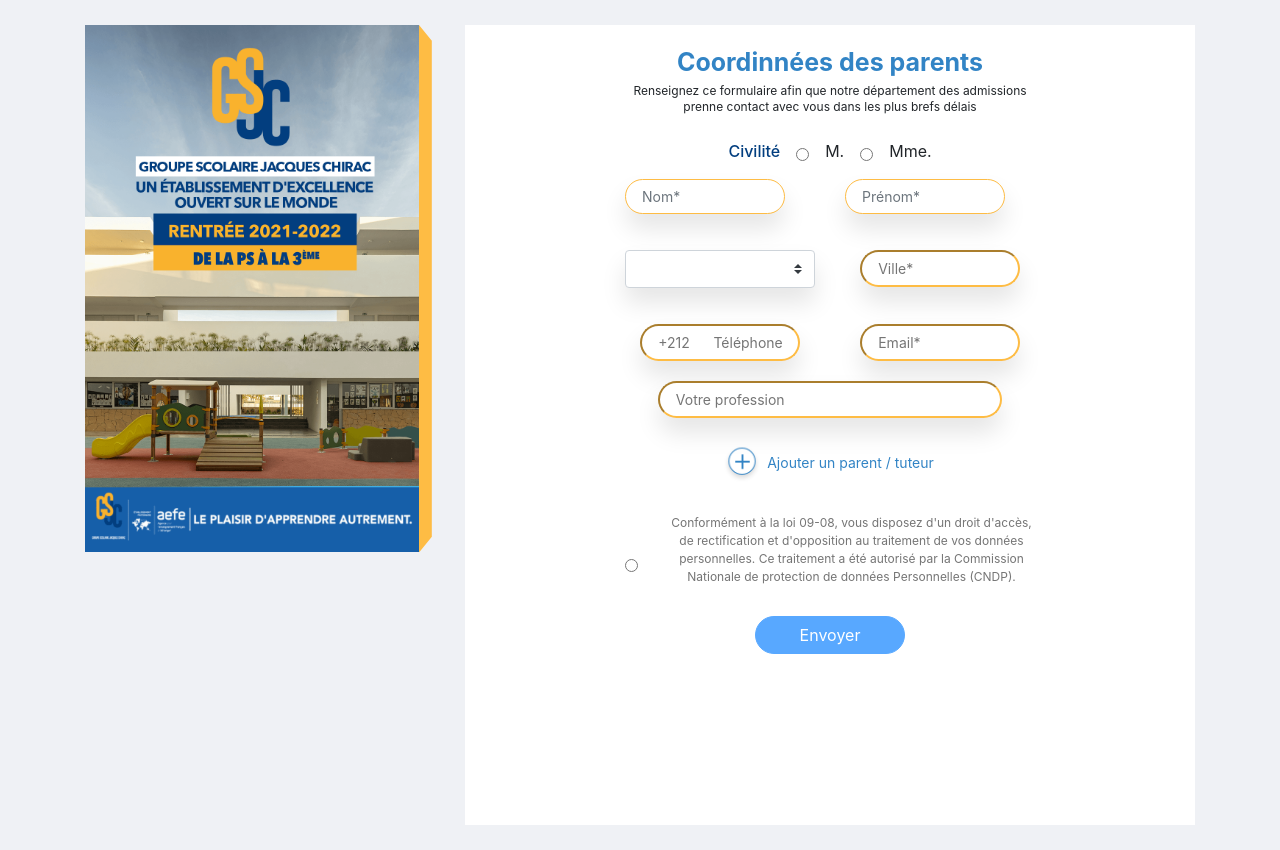
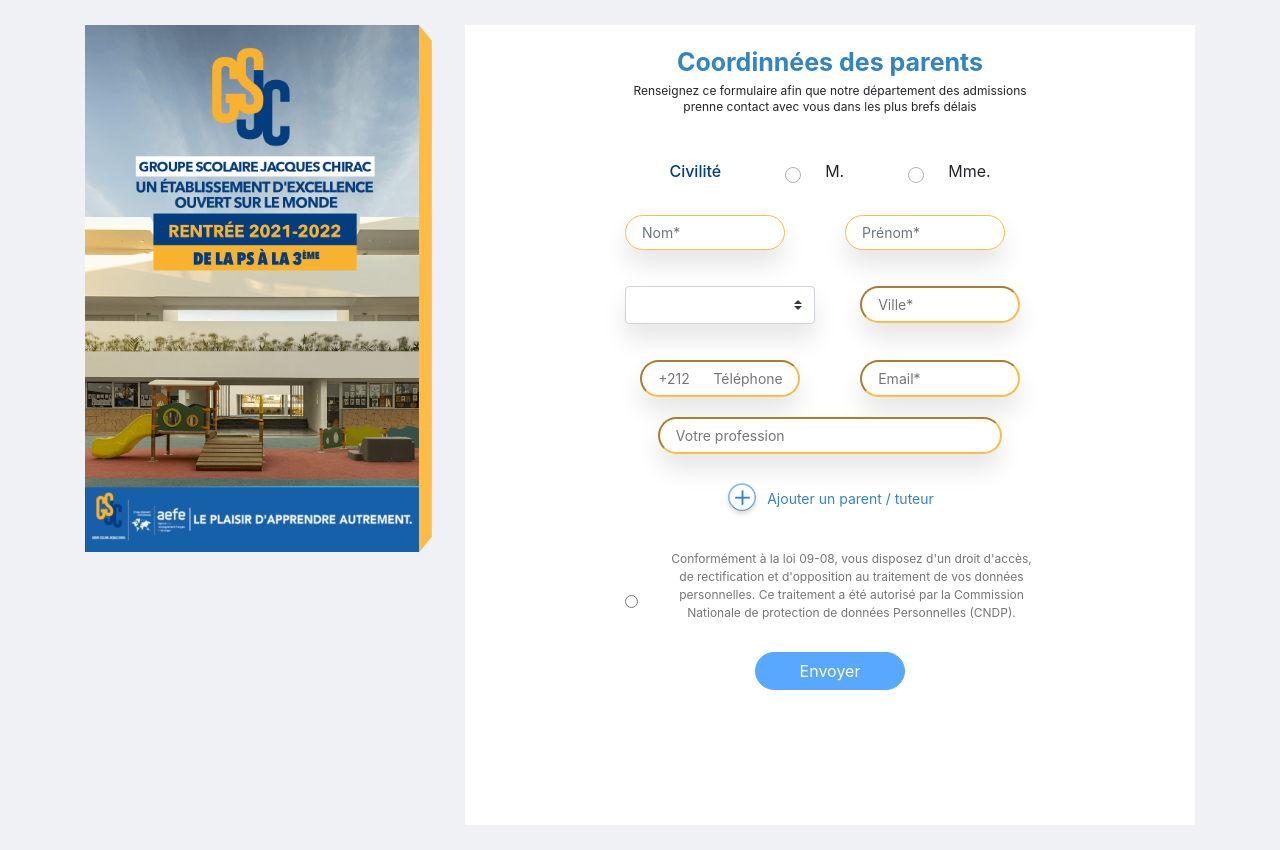
Before and after one commit to youssef-hannaf/lp-gsjc, a Vue app: page /enfant in a window 1280 px wide. Built offline with nearby package versions, Linux system fonts and the light colour scheme.

Commit message:
maj du 08.04.2021

```diff
--- a/package.json
+++ b/package.json
@@ -8,6 +8,11 @@
     "lint": "vue-cli-service lint"
   },
   "dependencies": {
+    "@fortawesome/fontawesome-svg-core": "^1.2.35",
+    "@fortawesome/free-brands-svg-icons": "^5.15.3",
+    "@fortawesome/free-regular-svg-icons": "^5.15.3",
+    "@fortawesome/free-solid-svg-icons": "^5.15.3",
+    "@fortawesome/vue-fontawesome": "^2.0.2",
     "bootstrap": "^4.6.0",
     "bootstrap-vue": "^2.21.2",
     "core-js": "^3.6.5",
--- a/src/components/enfant.vue
+++ b/src/components/enfant.vue
@@ -122,7 +122,7 @@
      mounted(){
         if(this.getChildrens.length > 0){
             this.enfant = { ...this.getChildrens.slice(-1).pop() };
-            this.deleteLastChild();
+            //this.deleteLastChild();
         }
     },
    methods: {
--- a/src/components/parent.vue
+++ b/src/components/parent.vue
@@ -21,11 +21,13 @@
               <parentInfo v-for="(item, index) in getParents" :key="index" :parent="item"/>
               <div id="main_container">
                 <div class="d-flex justify-content-center align-items-center">
-                  <div class="p-2 civilite"><label>Civilité</label></div>
-                  <div class="p-2"><input id="radio1" type="radio" value="m" v-model="parent.civilite"></div>
-                  <div class="p-2"><label for="radio1">M.</label></div>
-                  <div class="p-2"><input id="radio2" type="radio" value="mme" v-model="parent.civilite"></div>
-                  <div class="p-2"><label for="radio2">Mme.</label></div>
+                  <b-form-group class="civilite-group">
+                    <div class="p-2 civilite"><label>Civilité</label></div>
+                    <div class="p-2"><b-form-radio class="ml-5" id="radio1" type="is-info" value="m" v-model="parent.civilite"></b-form-radio></div>
+                     <div class="p-2"><label for="radio1">M.</label></div>
+                    <div class="p-2"><b-form-radio class="ml-5" type="is-info" id="radio2" value="mme" v-model="parent.civilite"></b-form-radio></div>
+                    <div class="p-2"><label for="radio2">Mme.</label></div>
+                  </b-form-group>
                 </div>
 
                   <div class="row">
--- a/src/components/parentInfo.vue
+++ b/src/components/parentInfo.vue
@@ -1,6 +1,7 @@
 <template>
     <div>
         <div class="parent_info">
+            <b-button class="button-delete" v-on:click="deleteParent(parent)" type="is-primary"><font-awesome-icon :icon="['fas', 'user-times']"/></b-button>
             <div class="row">
                     <div class="col-md-5"><div class="parent_name">{{parent.civilite}}.{{parent.nom + ' ' + parent.prenom}}</div></div>
                     <div class="col-md-7"><div class="parent_tel">Tel:{{parent.telephone}}</div></div>
@@ -12,6 +13,7 @@
 </template>
 
 <script>
+import { mapMutations } from 'vuex';
 export default {
     data(){
         return {
@@ -25,6 +27,9 @@
             //     email: null,
             // }
         }
+    },
+    methods:{
+        ...mapMutations(["deleteParent"])
     },
      props: {
         parent: {
--- a/src/lib/variables.scss
+++ b/src/lib/variables.scss
@@ -26,3 +26,4 @@
 $color2:#2c3e50;
 $color3:#ffffff;
 $color4:#023e7f;
+$secondColor:#023e7f;
--- a/src/main.js
+++ b/src/main.js
@@ -4,6 +4,19 @@
 
 import Vuelidate from 'vuelidate'
 Vue.use(Vuelidate)
+
+
+// Font awesome
+
+import { library } from '@fortawesome/fontawesome-svg-core'
+import { fab } from '@fortawesome/free-brands-svg-icons'
+import { fas } from '@fortawesome/free-solid-svg-icons'
+import { far } from '@fortawesome/free-regular-svg-icons'
+import { FontAwesomeIcon } from '@fortawesome/vue-fontawesome'
+
+library.add(fab, fas, far);
+
+Vue.component('font-awesome-icon', FontAwesomeIcon);
 
 
 
--- a/src/store/store.js
+++ b/src/store/store.js
@@ -22,6 +22,10 @@
             if(state.parents.length < 2)
                 console.log(data);
                 state.parents.push(data);
+          },
+          deleteParent(state, parent) {
+            let index = state.parents.indexOf(parent);
+            state.parents.splice(index, 1);
           },
          nextStep(state){
             if( 1 + state.stepCounter <= state.TotalSteps ){
--- a/src/style.scss
+++ b/src/style.scss
@@ -251,3 +251,34 @@
     margin-bottom: 20px;
     outline: none;
 }
+.button-delete{
+    padding: 0!important;
+    background: transparent;
+    color: $secondColor;
+    font-size: 18px;
+    position: absolute;
+    padding: 0;
+    top: 107px;
+    right: 118px;
+    height: auto;
+    cursor: pointer;
+    opacity: 0.8;
+    z-index: 2;
+    &:hover,
+    &:focus{
+        background: transparent;
+        opacity: 1;
+        color: $secondColor;
+        box-shadow: none;
+    }
+
+}
+.civilite-group{
+    text-align: center;
+    margin: 20px 0;
+    & > div{
+        display: flex;
+        align-items: center;
+        justify-content: center;
+    }
+}
```
Also changed, not shown: 1 other file (tests, documents, lock files or other folders).
